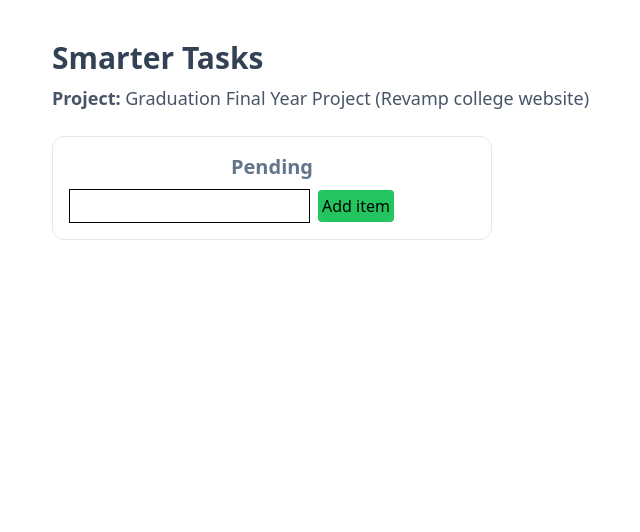
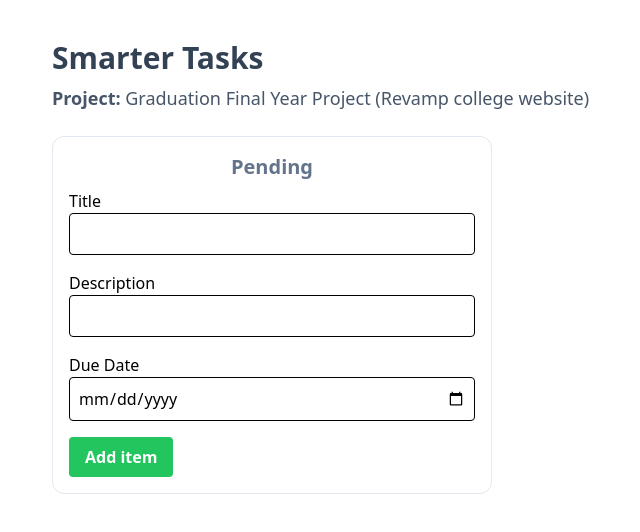
Before and after one commit to Akhileswaran-K-R/wd301, a React (Vite) app in the folder smarter-tasks/: page / in a window 1280 px wide. Shown: the top 532 px of the page, without its empty margins (140-780 px from the left). Built offline with nearby package versions, Linux system fonts and the light colour scheme.

Commit message:
added descriptiond and date

```diff
--- a/smarter-tasks/src/Task.tsx
+++ b/smarter-tasks/src/Task.tsx
@@ -3,6 +3,8 @@ import "./TaskCard.css";
 
 interface TaskProp {
   title: string;
+  description: string;
+  dueDate: string;
 }
 
 class Task extends React.Component<TaskProp> {
@@ -10,8 +12,8 @@ class Task extends React.Component<TaskProp> {
     return (
       <div className="TaskItem shadow-md border border-slate-100">
         <h2 className="text-base font-bold my-1">{this.props.title}</h2>
-        <p className="text-sm text-slate-500">Due Date:</p>
-        <p className="text-sm text-slate-500">Description:</p>
+        <p className="text-sm text-slate-500">Due Date: {this.props.dueDate}</p>
+        <p className="text-sm text-slate-500">Description: {this.props.description}</p>
       </div>
     );
   }
--- a/smarter-tasks/src/TaskForm.tsx
+++ b/smarter-tasks/src/TaskForm.tsx
@@ -7,6 +7,8 @@ interface TaskFormProps {
 
 interface TaskFormState {
   title: string;
+  description: string;
+  dueDate: string;
 }
 
 class TaskForm extends React.Component<TaskFormProps, TaskFormState> {
@@ -14,6 +16,8 @@ class TaskForm extends React.Component<TaskFormProps, TaskFormState> {
     super(props);
     this.state = {
       title: "",
+      description: "",
+      dueDate: "",
     };
   }
 
@@ -21,28 +25,77 @@ class TaskForm extends React.Component<TaskFormProps, TaskFormState> {
     event.preventDefault();
     const newTask = {
       title: this.state.title,
+      description: this.state.description,
+      dueDate: this.state.dueDate
     };
     this.props.addTask(newTask);
-    this.setState({ title: "" });
+
+    this.setState({
+      title: "",
+      description: "",
+      dueDate: "",
+    });
   };
 
   titleChanged: React.ChangeEventHandler<HTMLInputElement> = (event) => {
     this.setState({ title: event.target.value });
   };
 
+  descriptionChanged: React.ChangeEventHandler<HTMLInputElement> = (event) => {
+    this.setState({ description: event.target.value });
+  };
+
+  dueDateChanged: React.ChangeEventHandler<HTMLInputElement> = (event) => {
+    this.setState({ dueDate: event.target.value });
+  };
+
   render() {
     return (
-      <form onSubmit={this.addTask}>
-        <input
-          type="text"
-          className="border border-black p-1"
-          value={this.state.title}
-          onChange={this.titleChanged}
-        />
-        <button className="ml-2 bg-green-500 rounded p-1" type="submit">
+      <form onSubmit={this.addTask} className="space-y-4">
+        <div className="flex flex-col">
+          <label htmlFor="todoTitle" className="font-medium">Title</label>
+          <input
+            type="text"
+            id="todoTitle"
+            className="border border-black p-2 rounded"
+            value={this.state.title}
+            onChange={this.titleChanged}
+            required
+          />
+        </div>
+
+        <div className="flex flex-col">
+          <label htmlFor="todoDescription" className="font-medium">Description</label>
+          <input
+            type="text"
+            id="todoDescription"
+            className="border border-black p-2 rounded"
+            value={this.state.description}
+            onChange={this.descriptionChanged}
+          />
+        </div>
+
+        <div className="flex flex-col">
+          <label htmlFor="todoDueDate" className="font-medium">Due Date</label>
+          <input
+            type="date"
+            id="todoDueDate"
+            className="border border-black p-2 rounded"
+            value={this.state.dueDate}
+            onChange={this.dueDateChanged}
+            required
+          />
+        </div>
+
+        <button
+          type="submit"
+          id="addTaskButton"
+          className="bg-green-500 text-white font-semibold py-2 px-4 rounded hover:bg-green-600"
+        >
           Add item
         </button>
       </form>
+
     );
   }
 }
--- a/smarter-tasks/src/TaskList.tsx
+++ b/smarter-tasks/src/TaskList.tsx
@@ -14,7 +14,7 @@ class TaskList extends React.Component<Props, State> {
     return (
       <>
         {this.props.tasks.map((task, id) => (
-          <Task key={id} title={task.title} />
+          <Task key={id} title={task.title} description={task.description} dueDate={task.dueDate} />
         ))}
       </>
     );
--- a/smarter-tasks/src/types.ts
+++ b/smarter-tasks/src/types.ts
@@ -1,3 +1,5 @@
 export interface TaskItem {
   title: string;
+  description: string,
+  dueDate: string
 }
```
